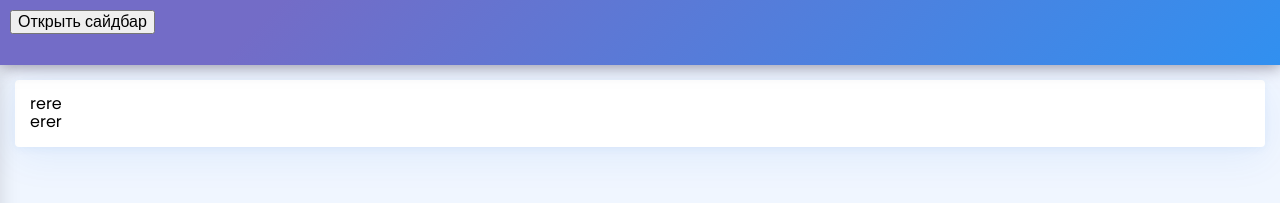
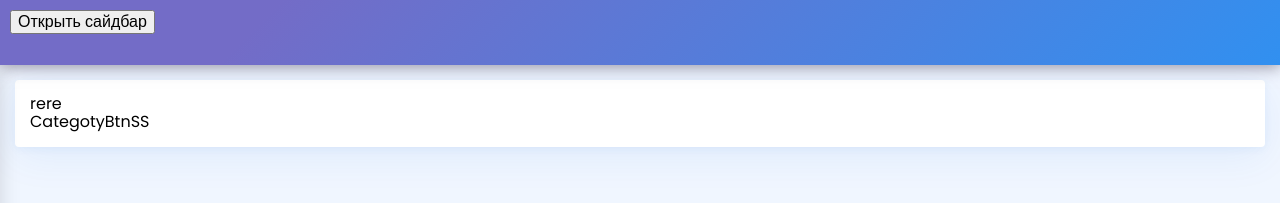
Before and after one commit to jerryk1925/admin, a React (Create React App) app: page /main/wallet in a window 1280 px wide. Shown: the top 203 px of the page. Built offline with nearby package versions, Linux system fonts and the light colour scheme.

Commit message:
btn category

```diff
--- /dev/null
+++ b/src/pages/wallet/components/category-btn/category-btn.tsx
@@ -0,0 +1,3 @@
+import React from 'react';
+
+export const CategoryBtn: React.FC = () => <div>Category</div>;
--- a/src/pages/wallet/components/income/index.tsx
+++ b/src/pages/wallet/components/income/index.tsx
@@ -1,4 +1,5 @@
 import React from 'react';
+import { CategoryBtn } from '../category-btn/category-btn';
 
 import { IncomeWrapper, IncomeBody, IncomeHeader } from './income-styled';
 
@@ -6,7 +7,7 @@ export const Income: React.FC = () => {
   return (
     <IncomeWrapper>
       <IncomeHeader>rere</IncomeHeader>
-      <IncomeBody>erer</IncomeBody>
+      <IncomeBody>CategotyBtnSS</IncomeBody>
     </IncomeWrapper>
   );
 };
```
